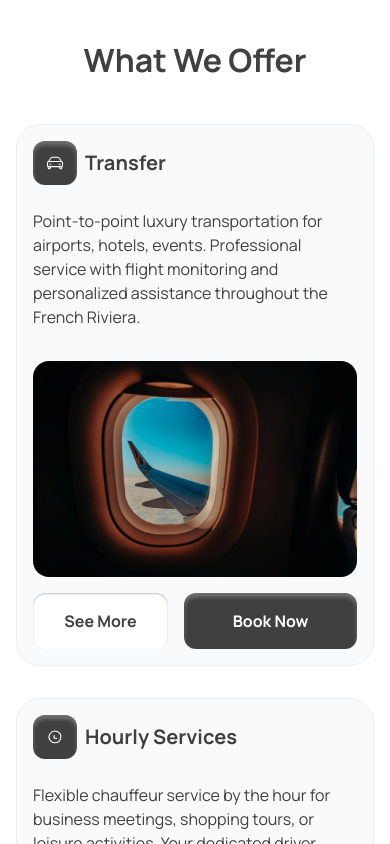
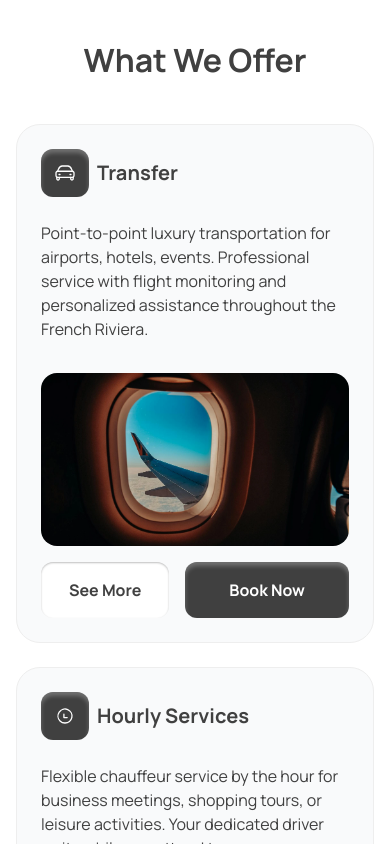
Before and after one commit to Onderito/koko-services, a Next.js app: page / in a window 390 px wide. Shown: the part 860-1704 px from the top of the page. Built offline with nearby package versions, Linux system fonts and the light colour scheme.

Commit message:
fix images and card animations

```diff
--- a/src/app/animation/global-animation.tsx
+++ b/src/app/animation/global-animation.tsx
@@ -16,33 +16,38 @@ export const globalAnimation = () => {
         gsap.set(".card", {
             autoAlpha: 0,
             scale: 0.95,
-            y: 5
+            y: 20,
+            duration: 0.5
         });
 
-        gsap.timeline({
+        const tl = gsap.timeline({
             scrollTrigger: {
                 trigger: ".main-container",
                 start: "top center",
                 end: "60% center",
                 scrub: 1.5,
             },
-        }).to(".span-anim", {
+        });
+
+        tl.to(".span-anim", {
             duration: 0.7,
             clipPath: "polygon(0% 0%, 100% 0, 100% 100%, 0% 100%)",
-            ease: "none"
-
-        }).to(split.chars, {
+            ease: "power2.out"
+        })
+            .to(split.chars, {
                 color: "#404040",
                 stagger: 0.05,
                 duration: 0.5,
-            ease: "none"
-        }).to(".card", {
+                ease: "power2.out"
+            }, "-=0.3")
+            .to(".card", {
                 autoAlpha: 1,
                 scale: 1,
                 y: 0,
-            ease: "none",
-            duration: 0.4
-        }, "<")
+                stagger: 0.1,
+                duration: 0.6,
+                ease: "back.out(1.2)"
+            }, "-=0.2")
 
         // cleanup: retire les wrappers du SplitText
         return () => split.revert();
--- a/src/app/landing/hero-section.tsx
+++ b/src/app/landing/hero-section.tsx
@@ -35,11 +35,15 @@ export default function HeroSection() {
         <Image
           className="rounded-b-[20px]"
           src="/bg-layout/bg-hero.jpg"
-          alt="Hero image"
-          quality={100}
-          layout="fill"
+          alt="Luxury car driving along the French Riviera coastline"
+          quality={85}
+          fill
           priority
-          objectFit="cover"
+          sizes="100vw"
+          style={{
+            objectFit: 'cover',
+            objectPosition: 'center'
+          }}
         />
       </div>
       <div className="flex flex-col justify-center items-center hero-container ">
@@ -96,14 +100,16 @@ export default function HeroSection() {
         <Image
           className="mt-16 rounded-[30px] border-5 xl:border-10 xl:w-full border-white shadow-lg img relative z-50"
           src="/bg-layout/nice-hero.webp"
-          alt="Hero image"
-          quality={100}
+          alt="Aerial view of Nice, France with the Mediterranean sea and Promenade des Anglais"
+          quality={85}
           priority
-          width={700}  // <= adapte ici à ta taille réelle max
-          height={450} // <= garde le bon ratio
-          sizes="(max-width: 768px) 100vw,
-         (max-width: 1280px) 50vw,
-         700px"
+          width={700}
+          height={450}
+          sizes="(max-width: 640px) 90vw, (max-width: 768px) 80vw, (max-width: 1024px) 75vw, 700px"
+          style={{
+            width: '100%',
+            height: 'auto'
+          }}
         />
       </div>
     </div>
--- a/src/app/landing/services.tsx
+++ b/src/app/landing/services.tsx
@@ -56,39 +56,44 @@ export default function Services() {
       <h2 className="split xl:text-gray-100 text-[32px] md:text-[56px] font-manrope-bold mt-4 text-center">
         What We Offer
       </h2>
-      <div className="card mt-10 flex flex-col gap-8 xl:gap-10 xl:flex-row ">
+      <div className="mt-10 grid grid-cols-1 md:grid-cols-2 lg:grid-cols-3 gap-6 xl:gap-8">
         {cards.map((card, index) => (
           <div
             key={index}
-            className=" card-wrapper bg-[#F9FAFB] border-1 border-[#EEEEEE] rounded-3xl p-4 h-full"
+            className="card flex flex-col bg-[#F9FAFB] border border-[#EEEEEE] rounded-3xl p-6 h-full"
           >
             <div className="flex items-center gap-2 md:gap-4">
               <span className="bg-[#404040] rounded-xl p-3 md:p-4 xl:p-3 inner-shadow-white">
                 <Image
                   className="md:w-8 md:h-8 xl:w-7 xl:h-7"
                   src={card.icon}
-                  alt="icon of service"
-                  width={20}
-                  height={20}
+                  alt={`${card.title} icon`}
+                  width={24}
+                  height={24}
+                  aria-hidden="true"
                 />
               </span>
               <h3 className="font-manrope-bold text-[20px] md:text-[32px]">
                 {card.title}
               </h3>
             </div>
-            <p className="mt-6 xl:mt-8 text-[16px] md:text-[18px] font-manrope-regular xl:h-24">
+            <p className="mt-6 xl:mt-8 text-[16px] md:text-[18px] font-manrope-regular flex-grow">
               {card.description}
             </p>
-            <Image
-              className="mt-8 xl:mt-16 rounded-2xl md:w-full object-cover md:h-64"
-              src={card.image}
-              alt="image of service"
-              width={400}
-              height={400}
-              sizes="(max-width: 768px) 100vw,
-         (max-width: 1280px) 50vw,
-         400px"
-            />
+            <div className="relative aspect-video w-full mt-8 xl:mt-16 rounded-2xl overflow-hidden">
+              <Image
+                src={card.image}
+                alt={`${card.title} service illustration`}
+                fill
+                className="object-cover"
+                sizes="(max-width: 640px) 90vw,
+                       (max-width: 768px) 85vw,
+                       (max-width: 1024px) 40vw,
+                       400px"
+                loading="lazy"
+                quality={80}
+              />
+            </div>
             <div className="flex justify-center items-center w-full mt-4 gap-4">
               <Link aria-label="see more about the service" scroll={true} href={card.link} className="bg-white w-[45%] rounded-xl cursor-pointer text-center inner-shadow-dark py-4 px-6 font-manrope-bold text-[16px] ">
                 See More
```
Lines whose indentation alone changed are shown as unchanged.
